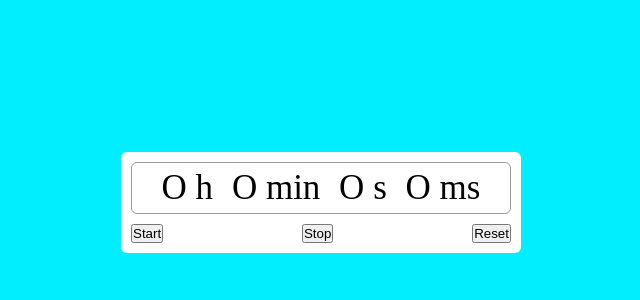
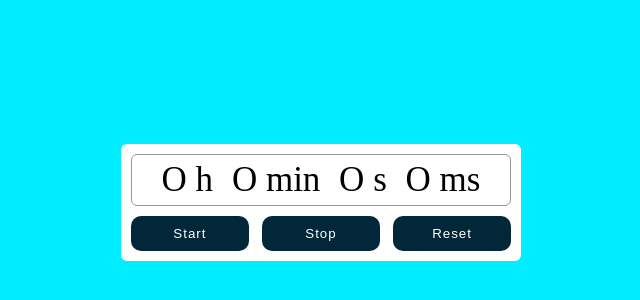
Before and after one commit to elhadjtall/PROJET-EN-JS, a plain HTML site: page index.html in a window 1280 px wide. Shown: the part 198-498 px from the top of the page, without its empty margins (319-959 px from the left). Drawn offline with Linux system fonts and the light colour scheme.

Commit message:
Projet de chronometre

```diff
--- a/style.css
+++ b/style.css
@@ -39,3 +39,17 @@ Body {
     width: 100%;
     justify-content: space-between;
 }
+button {
+    background-color: #022739;
+    color: #fff;
+    width: 31%;
+    padding: 10px 20px;
+    border-radius: 10px;
+    border: 0;
+    letter-spacing: 1px;
+    transition: 0.5s;
+    cursor: pointer;
+}
+button:hover {
+    transform: scale(0.9);
+}
```
